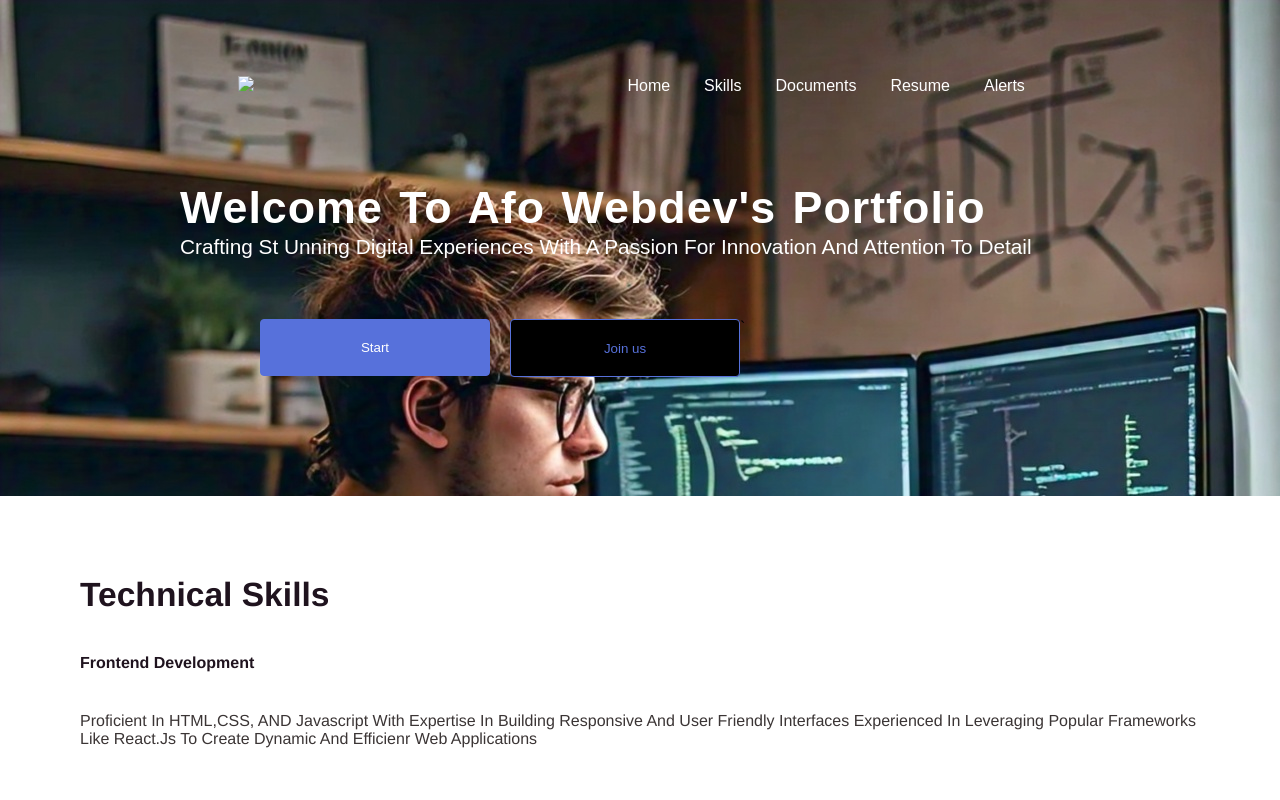
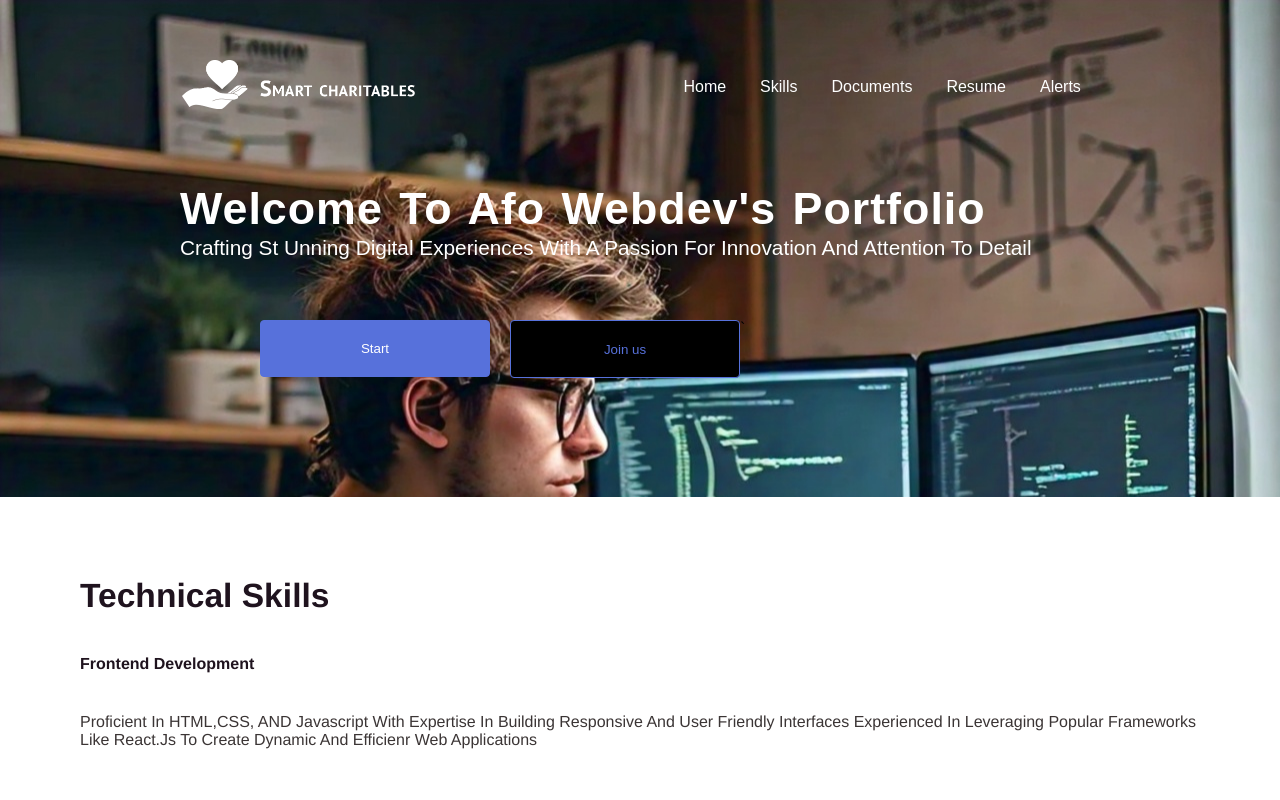
Before and after one commit to allbrightrof/Afolabi-allbright016, a plain HTML site: page index.html in a window 1280 px wide. Shown: the top 800 px of the page. Drawn offline with Linux system fonts and the light colour scheme; files whose address does not match are found by name.

Commit message:
Update index.html

```diff
--- a/index.html
+++ b/index.html
@@ -10,7 +10,7 @@
 <section class="section-1">
 			<header>
 				<div class="div-1">
-			<img src="img/logo.png">
+			<img src="./logo.png">
 		</div>
 			<div id="menu-bar" class="fa fa-bars"></div>
 			  <nav class="navbar">
```
